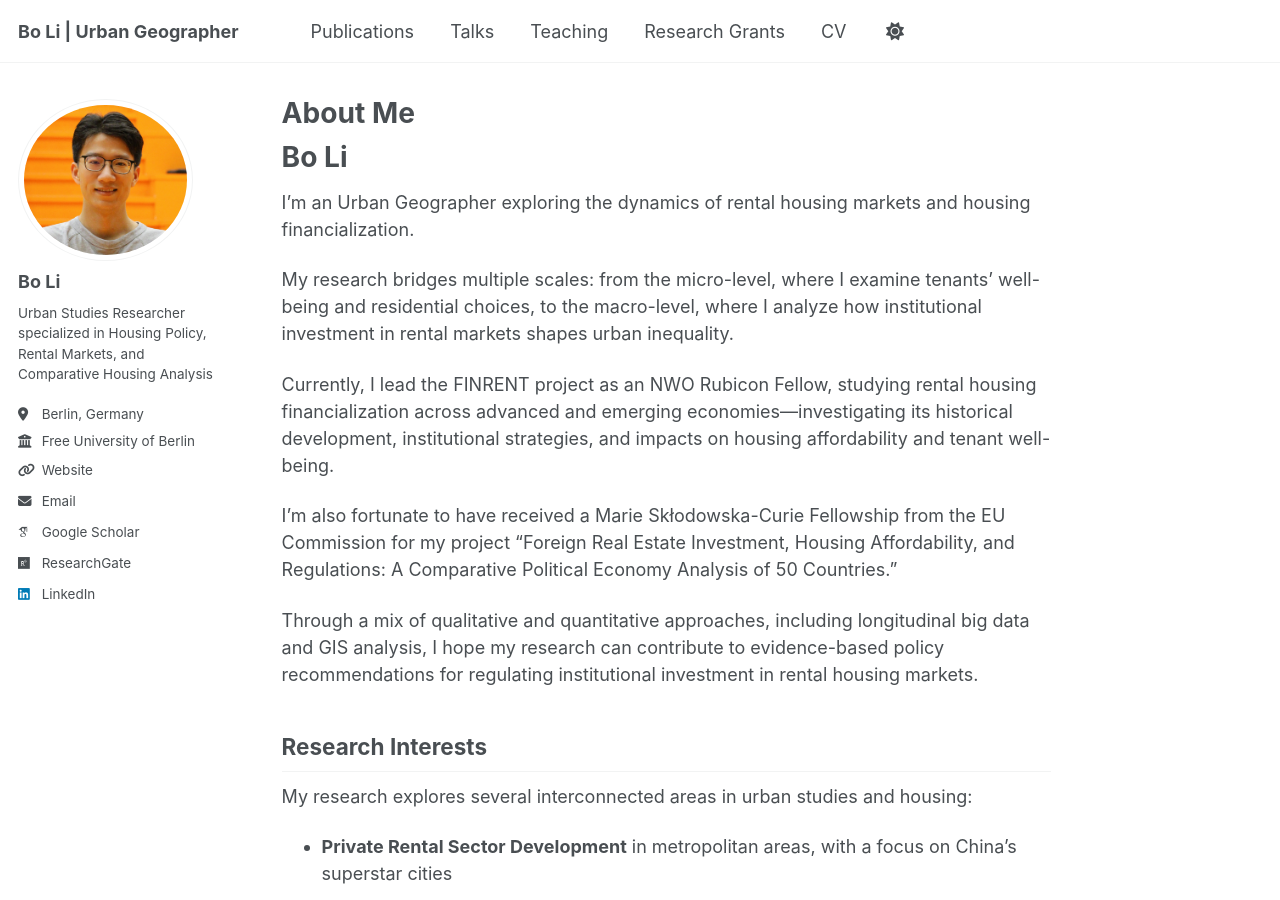
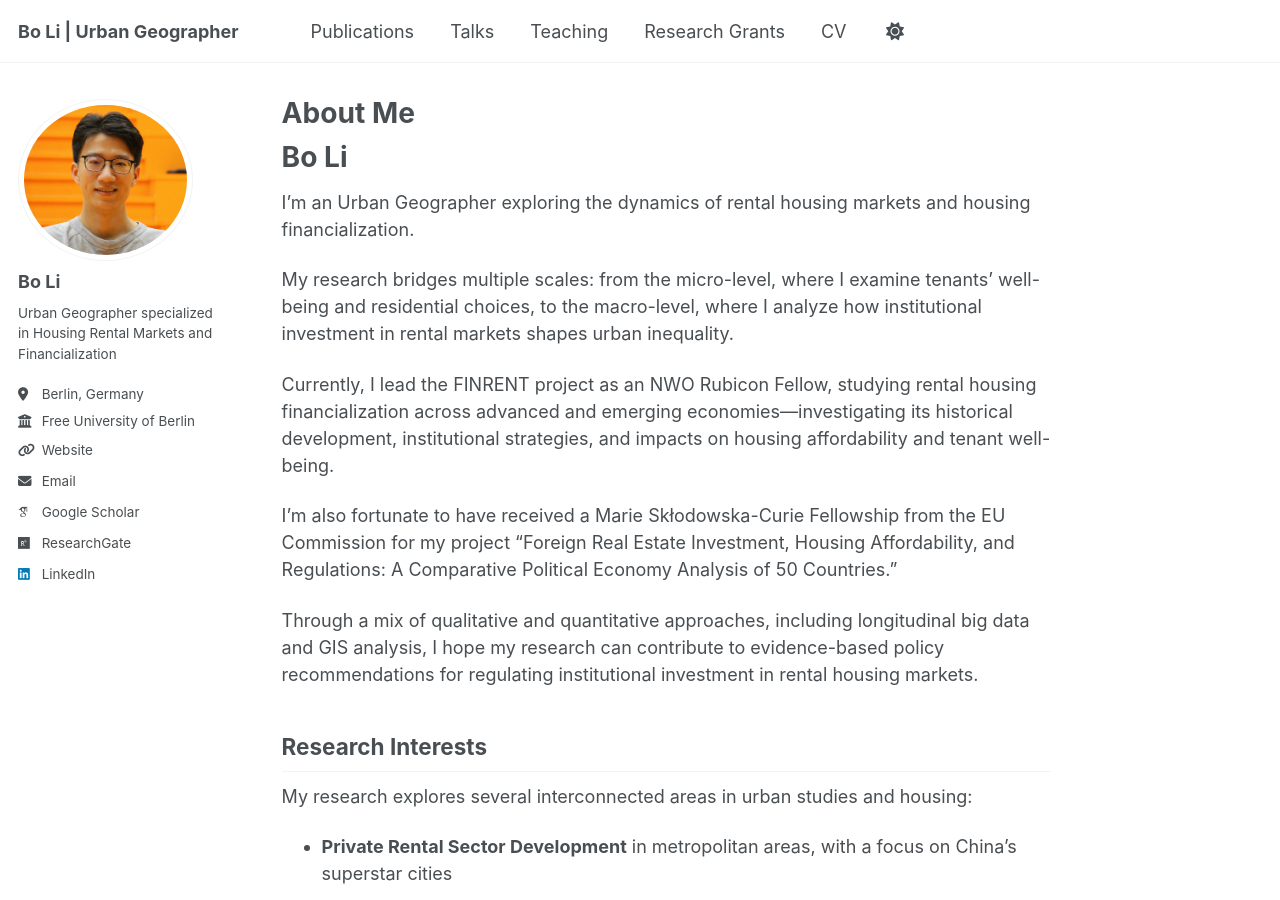
Before and after one commit to housingforall/housingforall.github.io, a Jekyll site: the page built from _pages/about.md, in a window 1280 px wide and 900 px high. Built offline with Jekyll 4.4.1, drawn with Linux system fonts in a browser that asks for light colours; some web fonts are replaced.

Commit message:
Update _config.yml

```diff
--- a/_config.yml
+++ b/_config.yml
@@ -25,7 +25,7 @@ author:
   avatar           : "github_portfolio.jpg"
   name             : "Bo Li"
   pronouns         : # example: "she/her"
-  bio              : "Urban Studies Researcher specialized in Housing Policy, Rental Markets, and Comparative Housing Analysis"
+  bio              : "Urban Geographer specialized in Housing Rental Markets and Financialization"
   location         : "Berlin, Germany"
   employer         : "Free University of Berlin"
   uri              : https://www.jfki.fu-berlin.de/en/faculty/sociology/persons/Li_Bo/index.html
```
